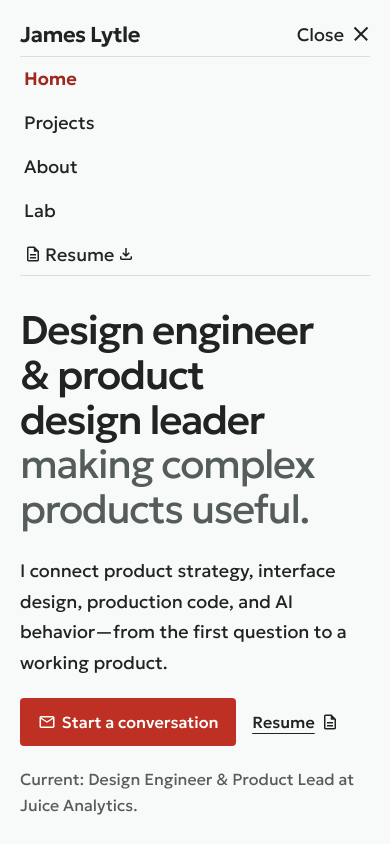
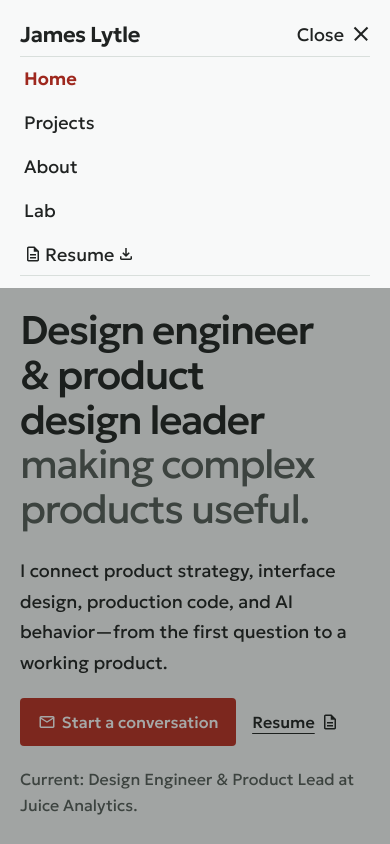
Before and after one commit to 03stories/jameslytle.com, a React (Vite) app: page / in a window 390 px wide. Both pictures are taken after a click on the button "Menu". Shown: the top 844 px of the page. Built offline with nearby package versions, Linux system fonts and the light colour scheme.

Commit message:
Dim page behind mobile menu and dismiss on outside tap

```diff
--- a/src/App.jsx
+++ b/src/App.jsx
@@ -101,6 +101,8 @@ export default function App() {
         </div>
       </header>
 
+      <button className="mobile-menu-backdrop" data-open={menuOpen} aria-label="Close navigation menu" tabIndex={-1} aria-hidden={!menuOpen || !mobileNavigation} onClick={() => { setMenuOpen(false); document.querySelector('.mobile-menu-toggle')?.focus(); }} />
+
       <main id="main-content" className="site-main" tabIndex={-1}>
         <Routes>
           <Route path="/" element={<HomePage />} />
--- a/src/styles.css
+++ b/src/styles.css
@@ -873,3 +873,13 @@ html { scroll-padding-top: 100px; }
   pointer-events: none;
 }
 .site-header { isolation: isolate; }
+
+.mobile-menu-backdrop { display: none; }
+@media (max-width: 720px) {
+  .mobile-menu-backdrop { display: block; position: fixed; inset: 0; z-index: 90; margin: 0; padding: 0; border: 0; background: rgb(20 26 23 / .38); opacity: 0; visibility: hidden; pointer-events: none; transition: opacity 180ms ease-out, visibility 0s 180ms; }
+  .mobile-menu-backdrop[data-open="true"] { opacity: 1; visibility: visible; pointer-events: auto; transition: opacity 280ms cubic-bezier(.22, 1, .36, 1), visibility 0s; }
+}
+@media (prefers-reduced-motion: reduce) {
+  .mobile-menu-backdrop, .mobile-menu-backdrop[data-open="true"] { transition: none; }
+}
+@media print { .mobile-menu-backdrop { display: none !important; } }
```
